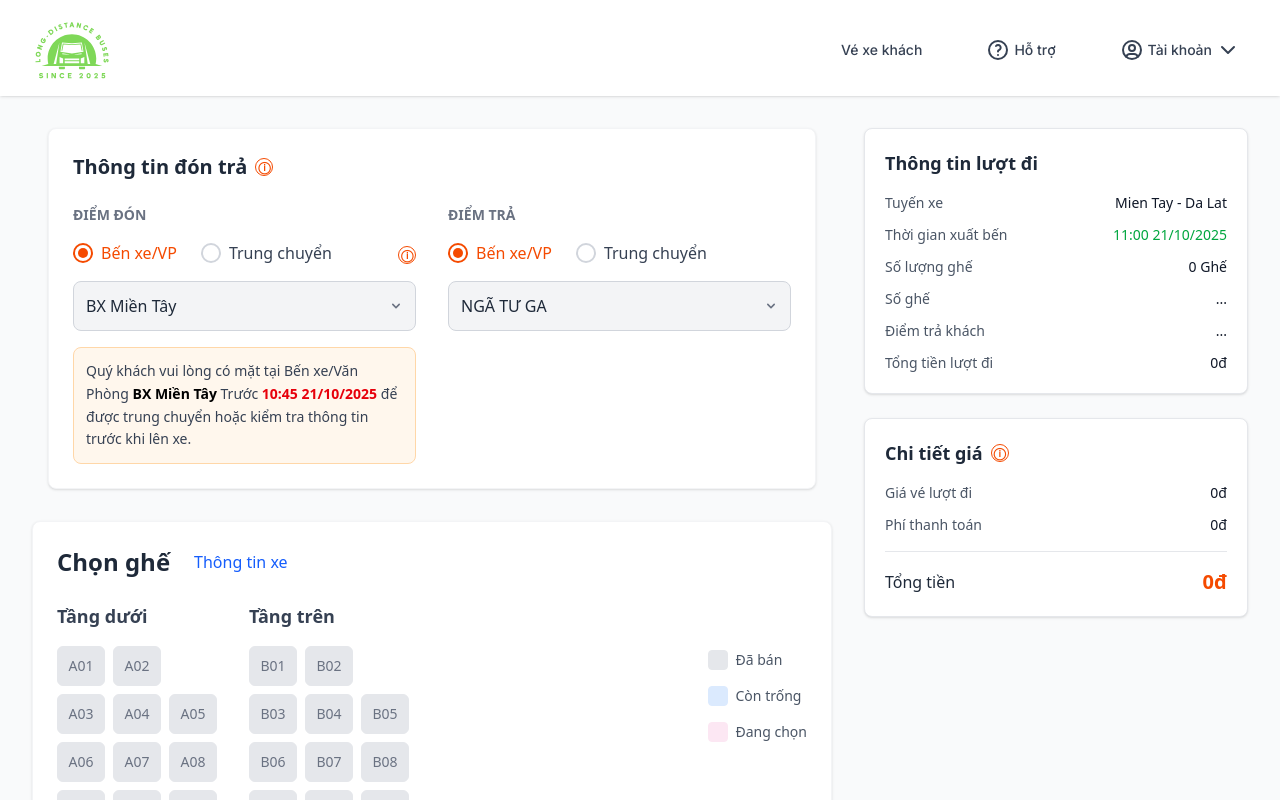
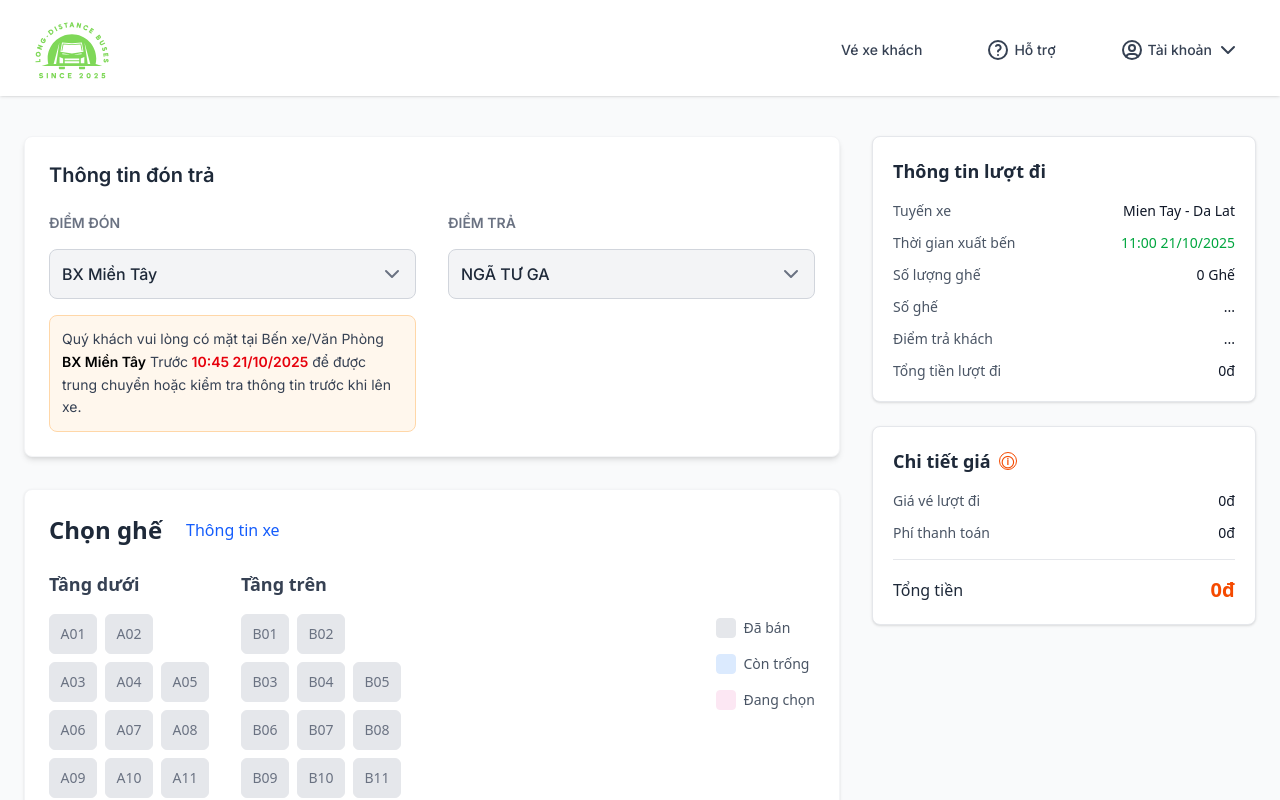
Before and after one commit to tranlinh102/front-coach-ticket-booking, a Next.js app: page /trip/1 in a window 1280 px wide. Shown: the top 800 px of the page. Built offline with nearby package versions, Linux system fonts and the light colour scheme.

Commit message:
21/10 13h13 done dropoff

```diff
--- a/app/(user)/trip/[id]/page.tsx
+++ b/app/(user)/trip/[id]/page.tsx
@@ -28,29 +28,20 @@ export default function TripDetailPage() {
   // if (!trip) return <p>Đang tải...</p>;
 
   return (
-    // div ngoài cùng dùng để tạo khoảng cách giữa các KHỐI lớn
-    <div className="space-y-12 p-4 md:p-8">
-
-      {/* KHỐI 1: Chọn điểm đón (Full-width) */}
-
-      {/* KHỐI 2: Layout 2 cột (flex) */}
+    <div className="space-y-12">
+      <div className="max-w-7xl mx-auto px-6 py-10 items-center">
         <div className="flex flex-col lg:flex-row gap-8">
-
-        {/* Cột trái (co giãn) */}
           <div className="flex-1 space-y-8">
             <PickupDropoff />
             <SeatSelector />
             <CustomerInfo />
           </div>
 
-        {/* Cột phải (cố định chiều rộng trên desktop) */}
           <div className="w-full lg:w-96">
             <TripSummary />
           </div>
-
         </div>
-
-      {/* Bạn có thể thêm các khối full-width khác ở đây */}
+      </div>
     </div>
   );
 }
--- a/components/features/TicketDetail/PickupDropoff.tsx
+++ b/components/features/TicketDetail/PickupDropoff.tsx
@@ -1,38 +1,13 @@
-// Thêm "use client" ở đầu file vì chúng ta dùng useState
 "use client";
 
+import { ChevronDownIcon } from '@/components/ui/Icon';
 import React, { useState } from 'react';
 
-// Định nghĩa kiểu dữ liệu cho lựa chọn
-type LocationType = 'station' | 'shuttle';
-
-// Component Icon Info (đã style bằng Tailwind)
-const InfoIcon: React.FC = () => (
-  <span className="inline-flex items-center justify-center w-[18px] h-[18px] border-[1.5px] border-orange-600 rounded-full text-orange-600 text-xs font-bold ml-2 cursor-pointer">
-    ⓘ
-  </span>
-);
-
 const PickupDropoff: React.FC = () => {
-  // State cho điểm đón
-  const [pickupType, setPickupType] = useState<LocationType>('station');
   const [pickupLocation, setPickupLocation] = useState<string>('BX Miền Tây');
-
-  // State cho điểm trả
-  const [dropoffType, setDropoffType] = useState<LocationType>('station');
   const [dropoffLocation, setDropoffLocation] = useState<string>('NGÃ TƯ GA');
 
-  // Hard-code thời gian
   const pickupTime = '10:45 21/10/2025';
-
-  // Event Handlers với Type
-  const handlePickupTypeChange = (e: React.ChangeEvent<HTMLInputElement>) => {
-    setPickupType(e.target.value as LocationType);
-  };
-
-  const handleDropoffTypeChange = (e: React.ChangeEvent<HTMLInputElement>) => {
-    setDropoffType(e.target.value as LocationType);
-  };
 
   const handlePickupLocationChange = (
     e: React.ChangeEvent<HTMLSelectElement>
@@ -47,57 +22,17 @@ const PickupDropoff: React.FC = () => {
   };
 
   return (
-    <div className="max-w-3xl p-6 mx-auto bg-white border border-gray-100 rounded-lg shadow-sm font-sans">
-      {/* Tiêu đề chính */}
+    <div className="max-w-4xl p-6 mx-auto bg-white border border-gray-100 rounded-lg shadow-md">
       <h2 className="flex items-center text-xl font-semibold text-gray-800">
-        Thông tin đón trả <InfoIcon />
+        Thông tin đón trả
       </h2>
 
-      {/* Wrapper 2 cột */}
       <div className="grid grid-cols-1 md:grid-cols-2 gap-8 mt-6">
-        {/* CỘT ĐIỂM ĐÓN */}
         <div className="flex flex-col gap-4">
           <h3 className="text-sm font-semibold text-gray-500 uppercase">
             ĐIỂM ĐÓN
           </h3>
 
-          {/* Nhóm Radio Button */}
-          <div className="flex items-center gap-6">
-            <label className="flex items-center cursor-pointer">
-              <input
-                type="radio"
-                name="pickupType"
-                value="station"
-                className="hidden peer"
-                checked={pickupType === 'station'}
-                onChange={handlePickupTypeChange}
-              />
-              <span className="w-5 h-5 border-2 border-gray-300 rounded-full p-[3px] bg-clip-content peer-checked:border-orange-600 peer-checked:bg-orange-600 transition-all"></span>
-              <span className="ml-2 text-base text-gray-700 peer-checked:text-orange-600 peer-checked:font-medium">
-                Bến xe/VP
-              </span>
-            </label>
-
-            <label className="flex items-center cursor-pointer">
-              <input
-                type="radio"
-                name="pickupType"
-                value="shuttle"
-                className="hidden peer"
-                checked={pickupType === 'shuttle'}
-                onChange={handlePickupTypeChange}
-              />
-              <span className="w-5 h-5 border-2 border-gray-300 rounded-full p-[3px] bg-clip-content peer-checked:border-orange-600 peer-checked:bg-orange-600 transition-all"></span>
-              <span className="ml-2 text-base text-gray-700 peer-checked:text-orange-600 peer-checked:font-medium">
-                Trung chuyển
-              </span>
-            </label>
-            <span className="ml-auto">
-              <InfoIcon />
-            </span>
-          </div>
-
-          {/* Select Dropdown */}
           <div className="relative">
             <select
               value={pickupLocation}
@@ -109,14 +44,10 @@ const PickupDropoff: React.FC = () => {
               <option value="BX Miền Đông">BX Miền Đông</option>
             </select>
             <div className="absolute inset-y-0 right-0 flex items-center px-3 text-gray-500 pointer-events-none">
-              <svg className="w-4 h-4 fill-current" viewBox="0 0 20 20">
-                <path d="M5.293 7.293a1 1 0 011.414 0L10 10.586l3.293-3.293a1 1 0 111.414 1.414l-4 4a1 1 0 01-1.414 0l-4-4a1 1 0 010-1.414z" />
-              </svg>
+              <ChevronDownIcon />
             </div>
           </div>
 
-          {/* Thông báo chi tiết (hiển thị có điều kiện) */}
-          {pickupType === 'station' && (
           <p className="p-3 text-sm leading-relaxed text-gray-700 bg-orange-50 border border-orange-200 rounded-lg">
             Quý khách vui lòng có mặt tại Bến xe/Văn Phòng
             <strong className="font-semibold text-black">
@@ -130,49 +61,13 @@ const PickupDropoff: React.FC = () => {
             </strong>
             {' '}để được trung chuyển hoặc kiểm tra thông tin trước khi lên xe.
           </p>
-          )}
         </div>
 
-        {/* CỘT ĐIỂM TRẢ */}
         <div className="flex flex-col gap-4">
           <h3 className="text-sm font-semibold text-gray-500 uppercase">
             ĐIỂM TRẢ
           </h3>
 
-          {/* Nhóm Radio Button */}
-          <div className="flex items-center gap-6">
-            <label className="flex items-center cursor-pointer">
-              <input
-                type="radio"
-                name="dropoffType"
-                value="station"
-                className="hidden peer"
-                checked={dropoffType === 'station'}
-                onChange={handleDropoffTypeChange}
-              />
-              <span className="w-5 h-5 border-2 border-gray-300 rounded-full p-[3px] bg-clip-content peer-checked:border-orange-600 peer-checked:bg-orange-600 transition-all"></span>
-              <span className="ml-2 text-base text-gray-700 peer-checked:text-orange-600 peer-checked:font-medium">
-                Bến xe/VP
-              </span>
-            </label>
-
-            <label className="flex items-center cursor-pointer">
-              <input
-                type="radio"
-                name="dropoffType"
-                value="shuttle"
-                className="hidden peer"
-                checked={dropoffType === 'shuttle'}
-                onChange={handleDropoffTypeChange}
-              />
-              <span className="w-5 h-5 border-2 border-gray-300 rounded-full p-[3px] bg-clip-content peer-checked:border-orange-600 peer-checked:bg-orange-600 transition-all"></span>
-              <span className="ml-2 text-base text-gray-700 peer-checked:text-orange-600 peer-checked:font-medium">
-                Trung chuyển
-              </span>
-            </label>
-          </div>
-
-          {/* Select Dropdown */}
           <div className="relative">
             <select
               value={dropoffLocation}
@@ -184,9 +79,7 @@ const PickupDropoff: React.FC = () => {
               <option value="Sân bay Tân Sơn Nhất">Sân bay Tân Sơn Nhất</option>
             </select>
             <div className="absolute inset-y-0 right-0 flex items-center px-3 text-gray-500 pointer-events-none">
-              <svg className="w-4 h-4 fill-current" viewBox="0 0 20 20">
-                <path d="M5.293 7.293a1 1 0 011.414 0L10 10.586l3.293-3.293a1 1 0 111.414 1.414l-4 4a1 1 0 01-1.414 0l-4-4a1 1 0 010-1.414z" />
-              </svg>
+              <ChevronDownIcon />
             </div>
           </div>
         </div>
```
Lines whose indentation alone changed are shown as unchanged.
